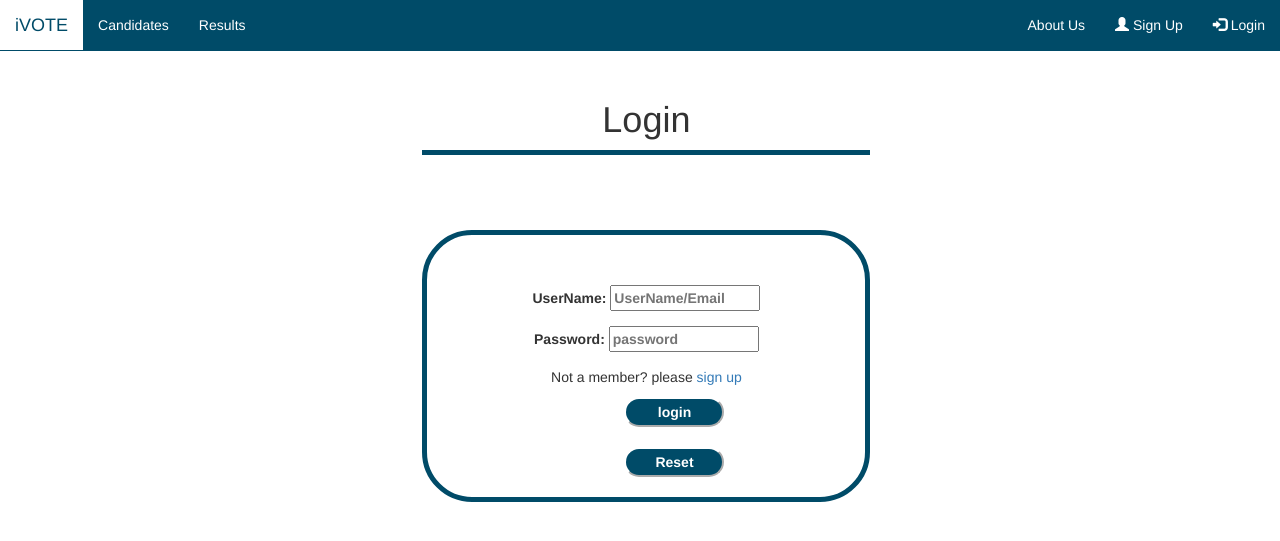
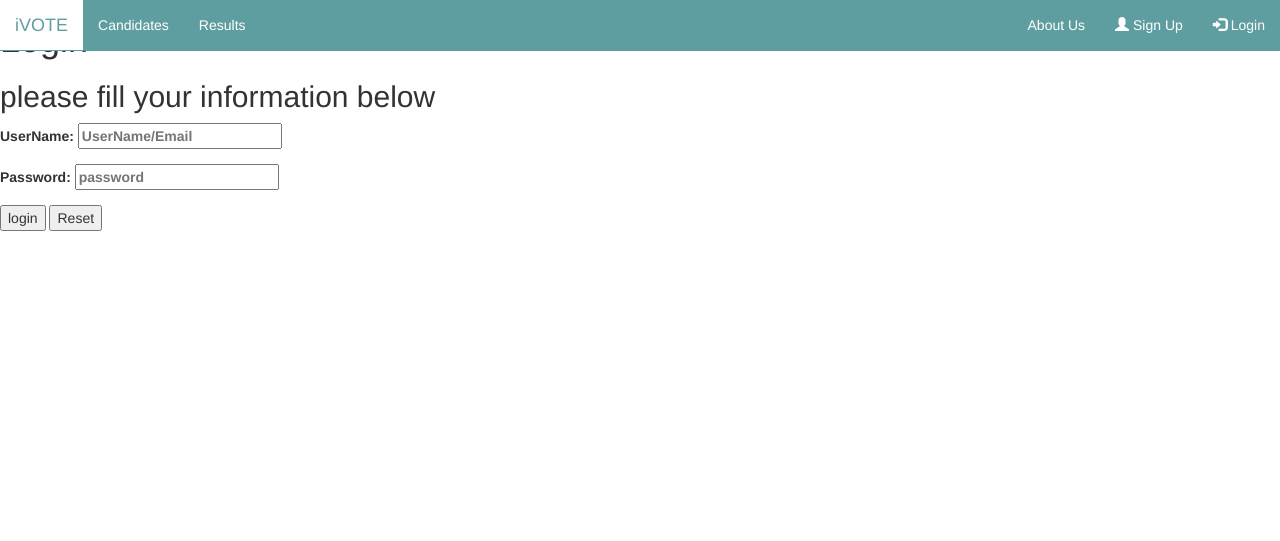
Before and after one commit to KarimHamod/softwareengineering, a PHP site: page /login.php in a window 1280 px wide. Shown: the top 541 px of the page. Run offline with PHP 8.4, Linux system fonts and the light colour scheme.

Commit message:
Revert "fixed css"
This reverts commit ed5edf6b29ab4a3c9df3e8d3625e11b4ab9163c4.

```diff
--- a/project/iVOTE/css/index.css
+++ b/project/iVOTE/css/index.css
@@ -1,15 +1,16 @@
 nav{
- background-color: rgb(0, 75, 104);
+ background-color: cadetblue;
 }
 .navi{
    color: white;
 }
 .navi:hover{
-   color: rgb(0, 75, 104);
+   color: cadetblue;
     background-color:white;
 }
 div.candidate {
 
+    font-family: Calibri;
     max-width: 50%;
     max-height: 80%;
     margin: auto;
@@ -19,7 +20,7 @@ div.candidate {
     margin-top: 10px;
 }
 p.lineOver {
-    background-color: rgb(0, 75, 104);
+    background-color: cadetblue;
     display: block;
     height: 5px;
 }
@@ -27,7 +28,7 @@ p.lineOver {
     margin-top: 70px;
     font-size: 50px;
     color: white;
-    background-color: rgb(0, 75, 104);
+    background-color: cadetblue;
     height: 56px;
     text-align: center;
 }
@@ -44,7 +45,7 @@ p.lineOver {
 }
 .slogandetail{
     font-size: 50px;
-    background-color: rgb(0, 75, 104);
+    background-color: cadetblue;
     text-align: center;
     color: white;
 }
@@ -52,14 +53,14 @@ p.lineOver {
     font-size: 20px;
     list-style: upper-roman;
     border: solid 5px;
-    border-color: rgb(0, 75, 104);
+    border-color: cadetblue;
     margin-top: 30px;
     margin-bottom: 30px;
 }
 .btn{
     width: 100px;
     height: 30px;
-    background-color:rgb(0, 75, 104);
+    background-color:cadetblue;
     font-weight: bold;
     color: white;
     display: block;
@@ -71,8 +72,8 @@ p.lineOver {
 }
 .btn:hover{
     background-color: white;
-    color: rgb(0,75, 104);
-    border-color: rgb(0, 75, 104);
+    color: cadetblue;
+    border-color: cadetblue;
 }
 .image{
     margin-left: 130px;
@@ -81,7 +82,7 @@ p.lineOver {
 
 .box{
     margin-top: 100px;
-    border: solid 2px rgb(0, 75, 104);
+    border: solid 2px cadetblue;
     list-style: none;
     font-size: 30px;
     border-radius: 20px;
@@ -91,7 +92,7 @@ p.lineOver {
 .right{
     float: right;
     margin-top: 60px;
-    color: rgb(0, 75, 104);
+    color: cadetblue;
 }
 .A {
     margin-right: 600px;
@@ -110,7 +111,7 @@ p.lineOver {
 
     width: 100px;
     height: 30px;
-    background-color:rgb(0, 75, 104);
+    background-color:cadetblue;
     font-weight: bold;
     color: white;
 
@@ -124,11 +125,11 @@ p.lineOver {
 }
 .buttons:hover{
     background-color: white;
-    color: rgb(0, 75, 104);
-    border-color: rgb(0, 75, 104);
+    color: cadetblue;
+    border-color: cadetblue;
 }
 .textarea{
-    color:rgb(0, 75, 104);
+    color:cadetblue;
     width: 150px;
 }
 .mail{
@@ -141,14 +142,14 @@ p.lineOver {
     text-align: center;
 }
 .form{
-
-    margin-top: 75px;
+    margin-top: 100px;
     text-align: center;
     display:block;
-    border: solid 5px rgb(0, 75, 104);
+    background-color: cadetblue;
+    border:  solid 5px;
     margin-left: 33%;
     border-radius: 50px;
     padding-top: 50px;
     width:35%;
-    color:rgb (0, 75, 104);
+    color:white;
 }
--- a/project/iVOTE/header.php
+++ b/project/iVOTE/header.php
@@ -7,7 +7,7 @@
     <script src="https://ajax.googleapis.com/ajax/libs/jquery/3.5.1/jquery.min.js"></script>
     <script src="https://maxcdn.bootstrapcdn.com/bootstrap/3.4.1/js/bootstrap.min.js"></script>
     <link rel="stylesheet" href="css/index.css">
-    <script src=javascript/index.js></script>
+    <script src=javascript.index.js></script>
 </head>
 <body>
 <nav class="navbar navbar-fixed-top ">
--- a/project/iVOTE/index_posts.php
+++ b/project/iVOTE/index_posts.php
@@ -8,7 +8,7 @@
     <script src="https://maxcdn.bootstrapcdn.com/bootstrap/3.4.1/js/bootstrap.min.js"></script>
     <link rel="stylesheet" href="css/index.css">
     <link rel="stylesheet" href="css/admin_css.css">
-    <script src=javascript/index.js></script>
+    <script src=javascript.index.js></script>
 </head>
 <body>
 <nav class="admin_nav">
@@ -23,7 +23,7 @@
         </ul>
         <ul class="nav navbar-nav navbar-right">
             <li><a  class="navi" href="#"><span class="glyphicon glyphicon-user"></span> Admin Name</a></li>
-            <li><a  class="navi" href="login.php"><span class="glyphicon glyphicon-log-in"></span> Sign Out</a></li>
+            <li><a  class="navi" href="#"><span class="glyphicon glyphicon-log-in"></span> Sign Out</a></li>
         </ul>
     </div>
 </nav>
@@ -73,7 +73,7 @@
                 </tr>
             </tbody>
         </table>
-        <div  id="hello">
+        <div class="create_btn" id="BtnCreate">
             <button href="creat.php" class="btn-create">Add Post</button>
             <button href="index.php" class="btn-create"> Manage Posts </button>
         </div>
--- a/project/iVOTE/login.php
+++ b/project/iVOTE/login.php
@@ -3,30 +3,25 @@
 ?>
 <html>
     <body>
-    <div class="info">
-        <h1>Login</h1>
-        <p class="lineOver"></p>
-
-
-    </div>
-    <section class="form">
-        <div>
-            <form action="validate/login-validate.php" method="post">
+        <div">
+            <h1>Login</h1>
+            <h2>please fill your information below</h2>
+            <form action="login_validate.php" method="post">
                 <p class="">
                     <label>UserName:
-                    <input class="textarea" type="text" name="User_Name" placeholder="UserName/Email" required>
+                    <input type="text" name="User_Name" placeholder="UserName/Email" required>
                     </label>
                 </p>
+
                 <p>
                     <label>Password:
-                    <input class="textarea" type="password" name="password" placeholder="password" required>
+                    <input type="password" name="password" placeholder="password" required>
                     </label>
                 </p>
-                <p>Not a member? please <a href="signup.php">sign up</a> </p>
-                <button class="buttons" type="submit" name="submit">login</button>
-                <button class="buttons" type="reset" name="clear">Reset</button>
+
+                <button type="submit" name="submit">login</button>
+                <button type="clear" name="clear">Reset</button>
             </form>
         </div>
-    </section>
     </body>
 </html>
```
Also changed, not shown: project/iVOTE/create.php (+4 -6 lines), project/iVOTE/css/admin_css.css (+20 -34 lines), project/iVOTE/signup.php (+4 -4 lines).
